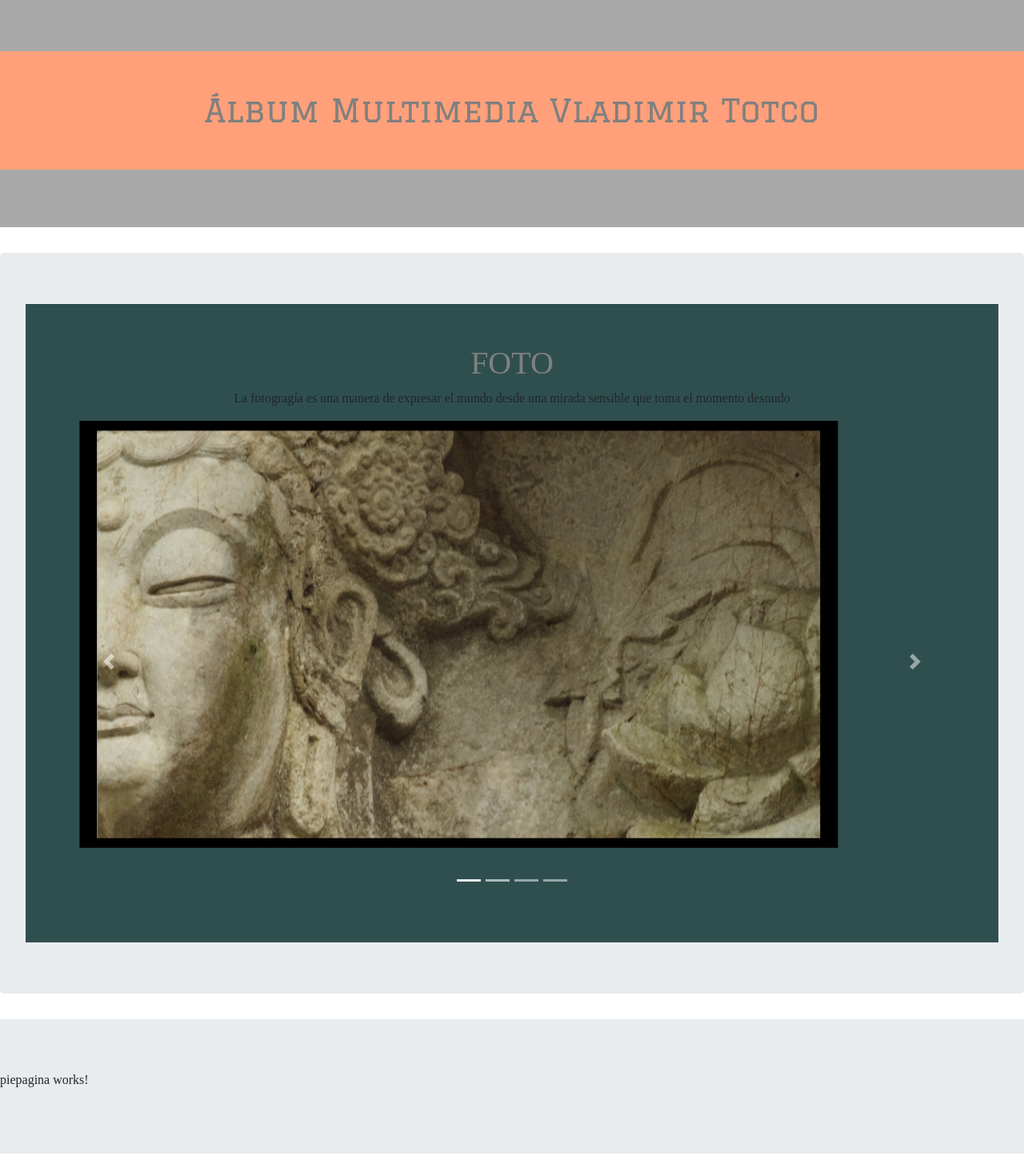
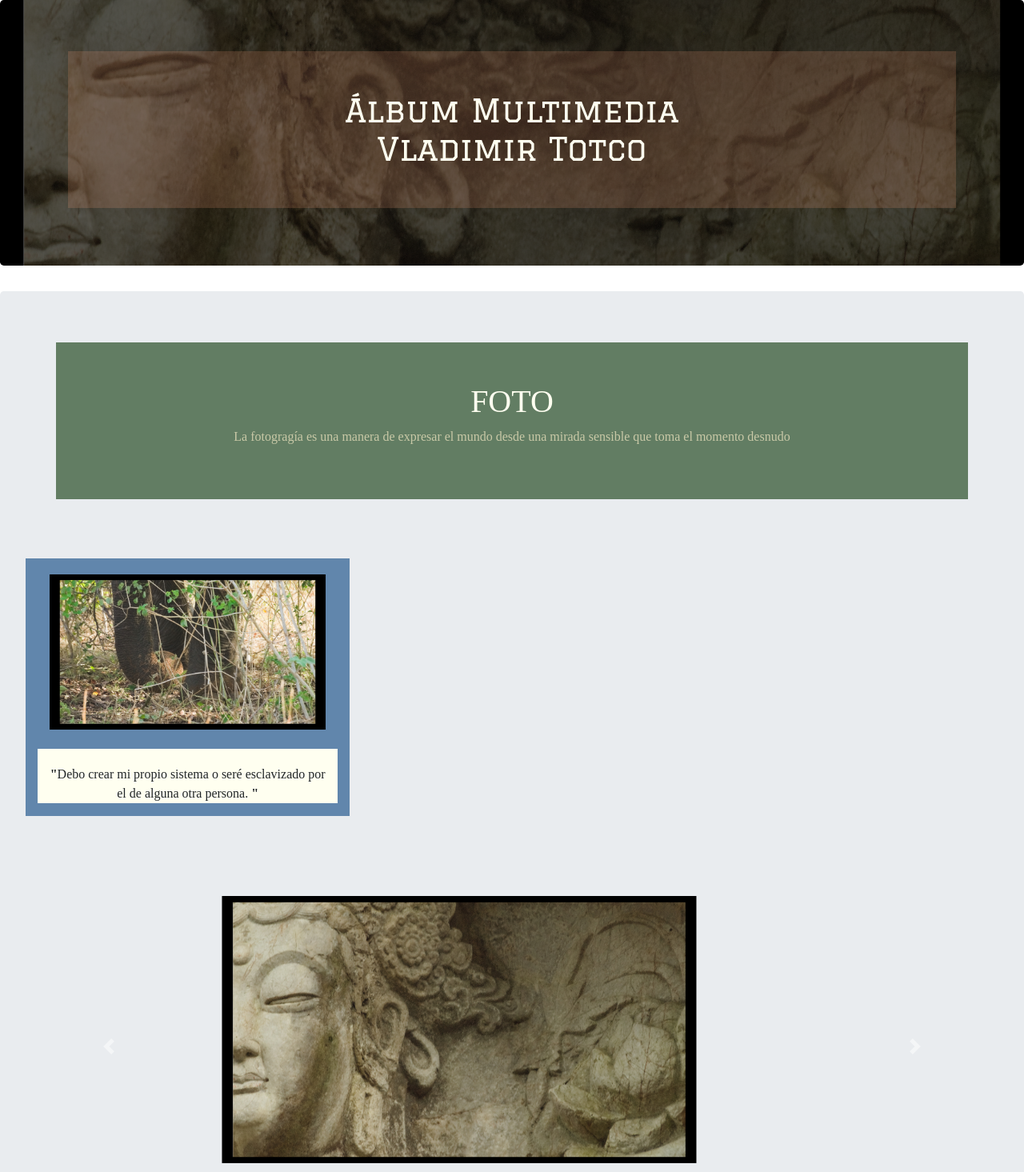
Before and after one commit to vtotolhua/plantilla, an Angular app: page / in a window 1280 px wide. Shown: the top 1465 px of the page at 80% size. Built offline with nearby package versions, Linux system fonts and the light colour scheme; a web font is replaced by a local one.

Commit message:
Se dividió en secciones el cuerpo y se agregó un fondo de imagen al título. el cuerpo lo dividimos en tres secciones horizontales

```diff
--- a/src/app/componentes/cuerpo/cuerpo.component.css
+++ b/src/app/componentes/cuerpo/cuerpo.component.css
@@ -4,13 +4,13 @@
 }*/
 
 .carousel-inner img {
-    width: 80%;
-    height: 80%;
+    width: 50%;
+    height: 50%;
   }
 
 .container-fluid{
     padding-top: 50px;
     padding-bottom: 50px;
-    background-color: darkslategrey;
+   /* background-color: darkslategrey;*/
 
 }
--- a/src/app/componentes/cuerpo/cuerpo.component.html
+++ b/src/app/componentes/cuerpo/cuerpo.component.html
@@ -1,10 +1,36 @@
 
 <div class="jumbotron jumbtron-fluid animated fadeIn fast" >
+    <div class="container" style="background-color: #627D63; text-align: center; color: rgb(201, 201, 167); padding-top: 50px; padding-bottom: 50px;">
+        <h1 style="color: ivory;">FOTO</h1>
+        <p>La fotogragía es una manera de expresar el mundo desde una mirada sensible que toma el momento desnudo</p>
+    </div>
+    <br>
+
+    <div class="container-fluid">
+        <div class="row">
+            <!--primera columna de las fotos estáticas-->
+            <div class="col" style="background-color: #6186AC; padding-top: 20px;">
+                <div class="container">
+                    <img src="../../../assets/fotos/elefante2H.jpg" alt="elefante" width="100%">
+                </div>
+                <br>
+                <div class="container"  style="background-color: ivory; padding-top: 20px;">
+                    <p><strong>"</strong>Debo crear mi propio sistema o seré esclavizado por el de alguna otra persona. <strong>"</strong> </p>
+                </div>
+            </div>
+            <!--segunda columna de las fotos estáticas-->
+            <div class="col">
+
+            </div>
+            <!--tercera columna de las fotos estáticas-->
+            <div class="col">
+
+            </div>
+        </div>
+    </div>
+
     <div class="container-fluid" >
-            <h1>FOTO</h1>
-            <p>La fotogragía es una manera de expresar el mundo desde una mirada sensible que toma el momento desnudo</p>
             <!-- Fotos Carrusel -->
-
         <div id="demo" class="carousel slide" data-ride="carousel">
                 <!-- Indicators -->
             <ul class="carousel-indicators">
--- a/src/app/componentes/encabezado/encabezado.component.css
+++ b/src/app/componentes/encabezado/encabezado.component.css
@@ -1,7 +1,15 @@
 .titulo{
     font-family: 'Graduate', cursive;
     text-align: center;
-    background-color: lightsalmon;
+    color: ivory;
+    background-color: rgba(255, 160, 122, 0.171);
     padding-top: 50px;
     padding-bottom: 50px;
 }
+
+.jumbotron {
+    background-image: linear-gradient(to bottom, rgba(0,0,0,0.6) 0%,rgba(0,0,0,0.6) 100%), url(../../../assets/fotos/bodhisattva.jpg) ;
+    background-size: 100%;
+    background-repeat: no-repeat;
+    background-position: center;
+}
--- a/src/app/componentes/encabezado/encabezado.component.html
+++ b/src/app/componentes/encabezado/encabezado.component.html
@@ -1,3 +1,7 @@
-<div class="jumbotron jumbotron-fluid animated fadeIn fast" style="background-color:darkgray  ;">
-    <h1 class="titulo">Álbum Multimedia Vladimir Totco</h1>
+
+
+<div class="jumbotron bg-cover text-white">
+    <div class="container">
+    <h1 class="titulo">Álbum Multimedia <br> Vladimir Totco </h1>
+    </div>
 </div>
```
Also changed, not shown: src/assets/fotos/arbolseco500.jpg (added). Lines whose indentation alone changed are shown as unchanged.
